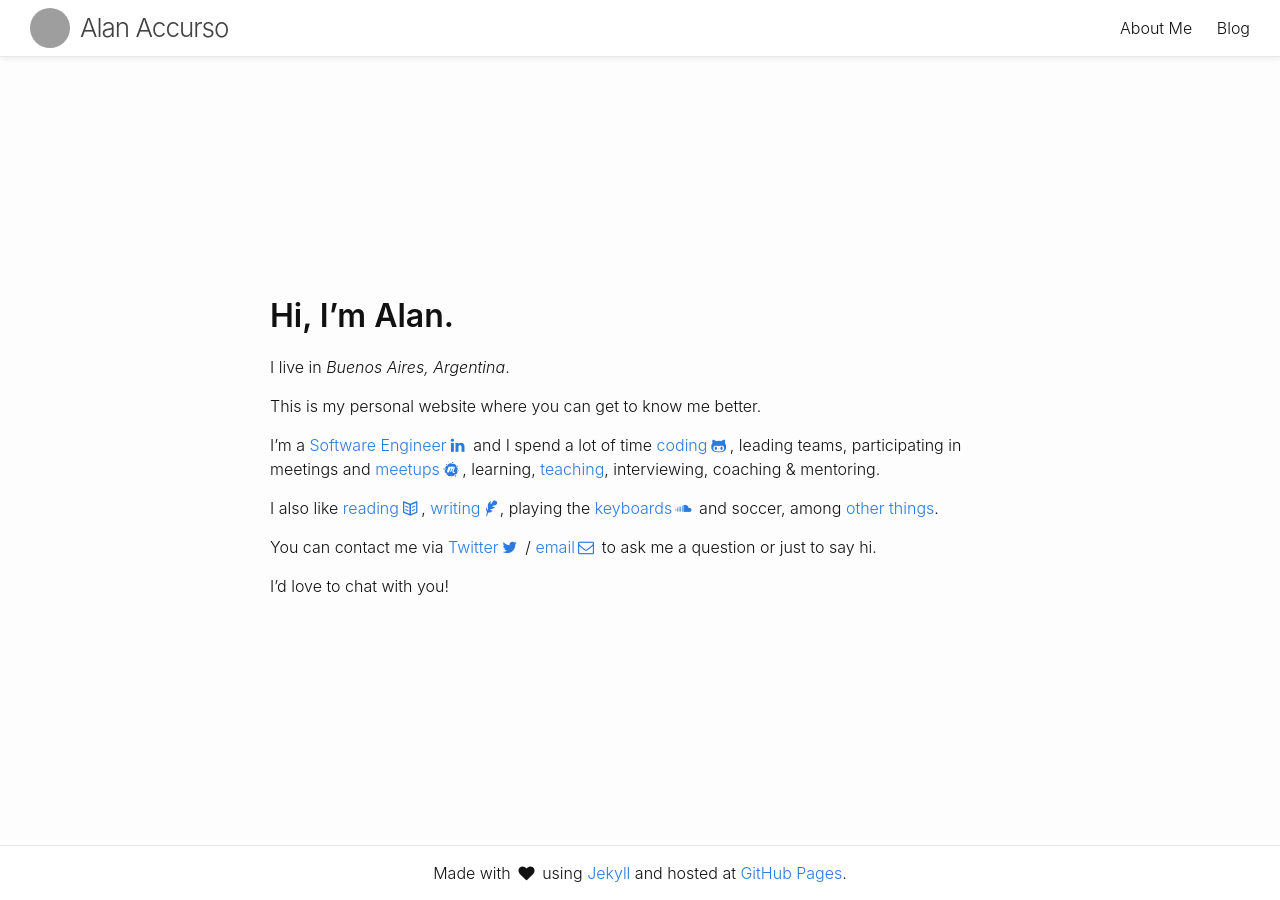
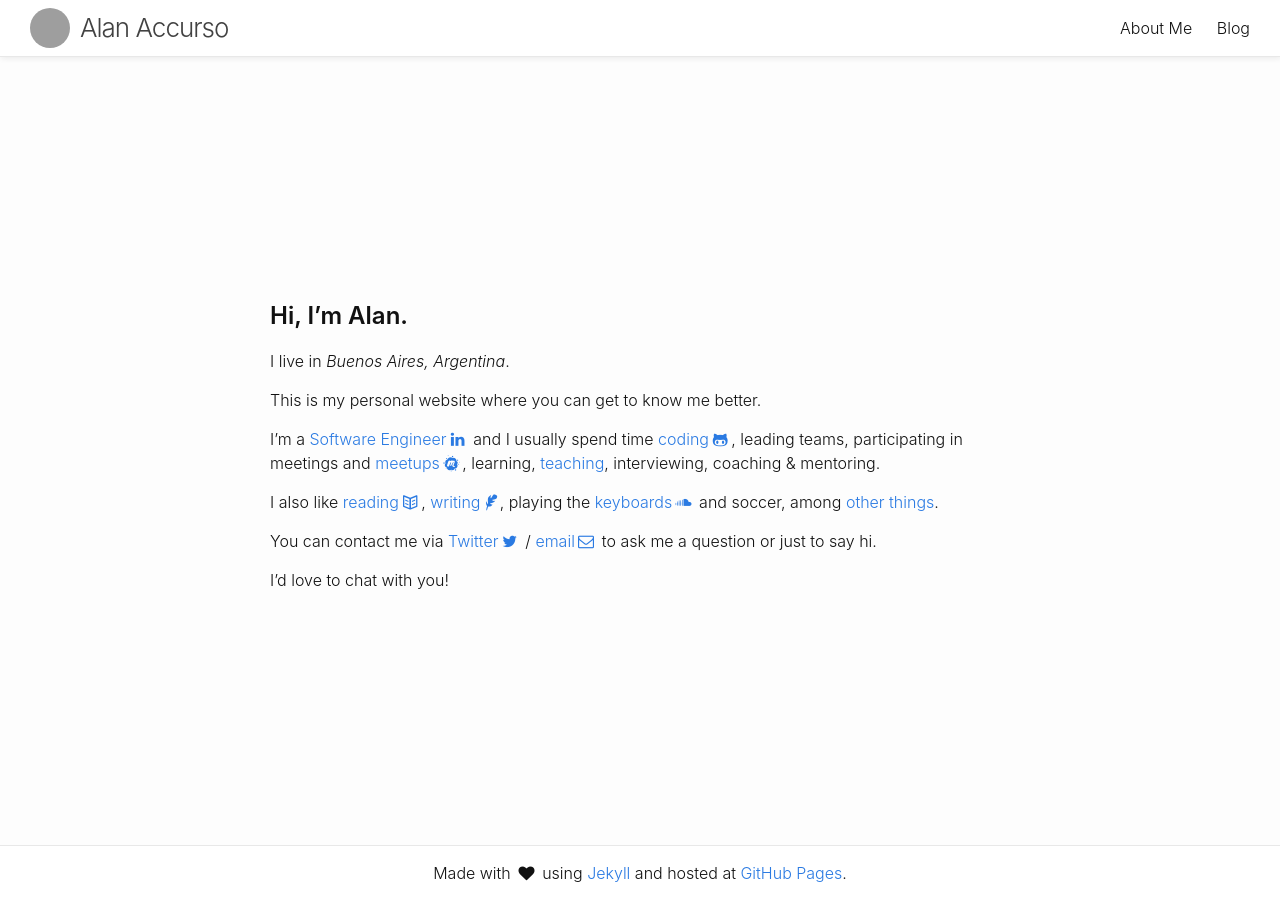
Before and after one commit to aaccurso/aaccurso.github.io, a Jekyll site: the page built from index.html, in a window 1280 px wide. Built offline with Jekyll 4.4.1, drawn with Linux system fonts in a browser that asks for light colours; nearby versions of some CDN libraries; grey boxes are pictures that could not be loaded.

Commit message:
Minor changes to index

```diff
--- a/_includes/index.md
+++ b/_includes/index.md
@@ -1,10 +1,10 @@
-# Hi, I'm Alan.
+## Hi, I'm Alan.
 
 I live in _Buenos Aires, Argentina_.
 
 This is my personal website where you can get to know me better.
 
-I'm a [Software Engineer][Linkedin]{:.icon-linkedin target="_blank"} and I spend a lot of time [coding][Github]{:.icon-github target="_blank"}, leading teams, participating in meetings and [meetups][Meetup]{:.icon-meetup target="_blank"}, learning, [teaching][frontend-training]{:target="_blank"}, interviewing, coaching &amp; mentoring.
+I'm a [Software Engineer][Linkedin]{:.icon-linkedin target="_blank"} and I usually spend time [coding][Github]{:.icon-github target="_blank"}, leading teams, participating in meetings and [meetups][Meetup]{:.icon-meetup target="_blank"}, learning, [teaching][frontend-training]{:target="_blank"}, interviewing, coaching &amp; mentoring.
 
 I also like [reading][Goodreads]{:.icon-book-open target="_blank"}, [writing][blog]{:.icon-feather}, playing the [keyboards][SoundCloud]{:.icon-soundcloud target="_blank"} and soccer, among [other things][about-me].
 
```
